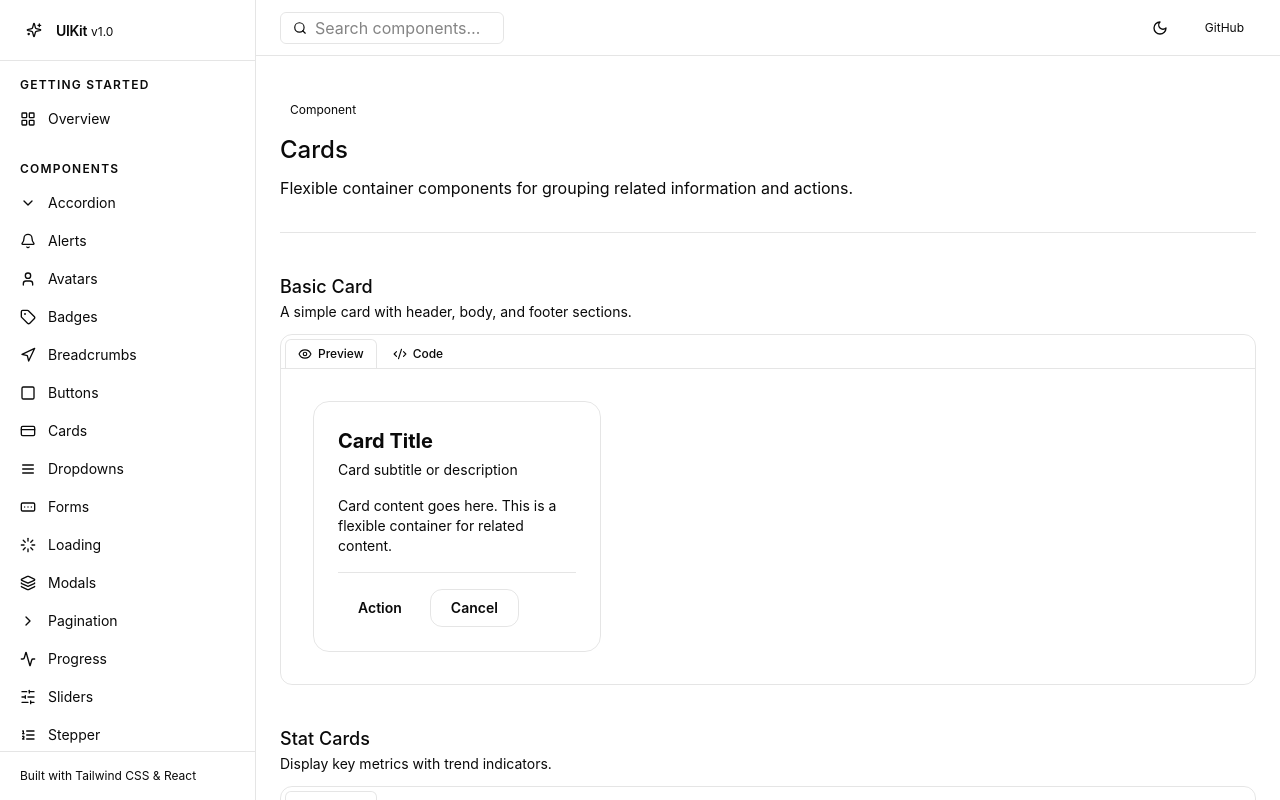
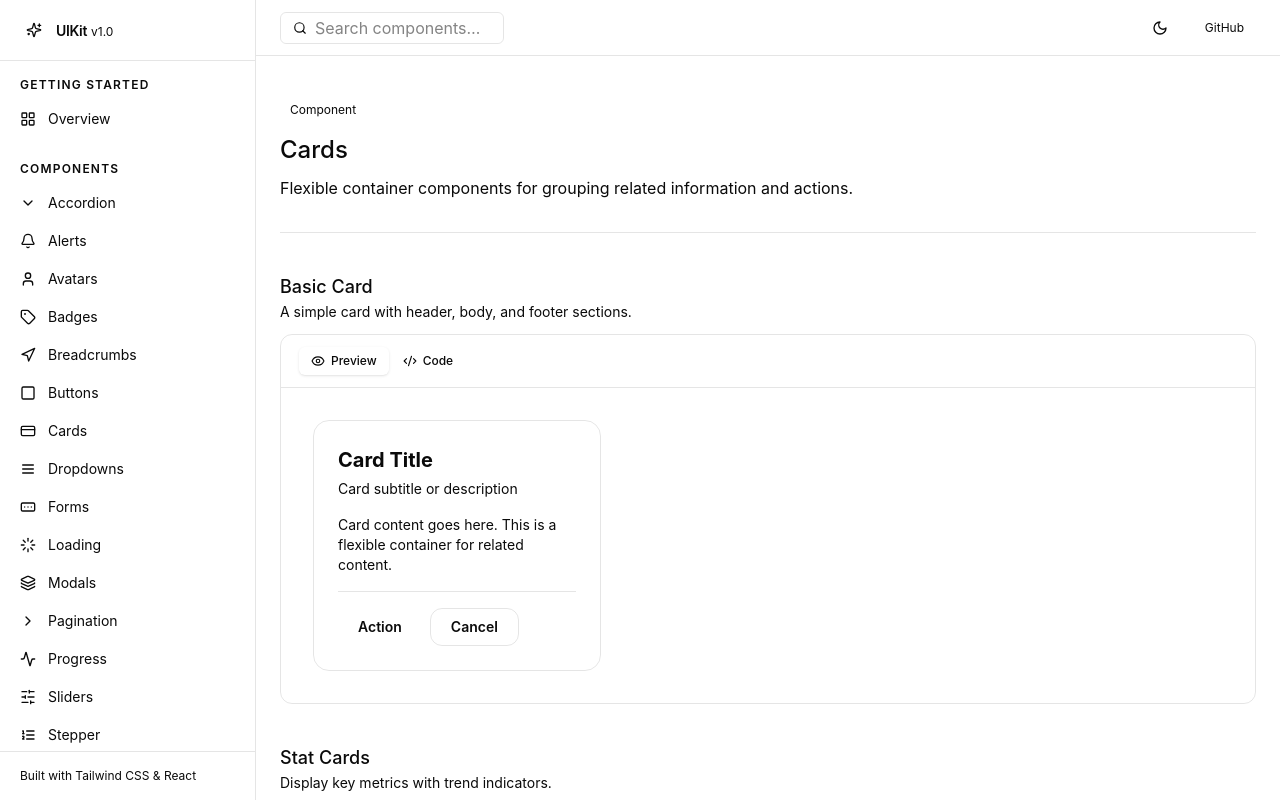
Before and after one commit to Keerat-27/Brickly, a React (Vite) app: page /cards in a window 1280 px wide. Built offline with nearby package versions, Linux system fonts and the light colour scheme.

Commit message:
Update files from Figma Make

```diff
--- a/src/app/components/ui/ComponentSection.tsx
+++ b/src/app/components/ui/ComponentSection.tsx
@@ -27,12 +27,13 @@ export function ComponentSection({
       </div>
       <div className="rounded-xl border border-border overflow-hidden">
         {/* Tab bar */}
-        <div className="flex items-center border-b border-border bg-muted/50 px-1 pt-1 gap-1">
+        <div className="flex items-center border-b border-border bg-muted/50 px-4 py-2.5 gap-1">
+          <div className="flex items-center bg-muted rounded-lg p-0.5 gap-0.5">
             <button
               onClick={() => setTab("preview")}
-            className={`flex items-center gap-1.5 px-3 py-1.5 text-xs rounded-t-md transition-colors ${
+              className={`flex items-center gap-1.5 px-3 py-1.5 text-xs rounded-md transition-all ${
                 tab === "preview"
-                ? "bg-background text-foreground border border-b-0 border-border"
+                  ? "bg-background text-foreground shadow-sm"
                   : "text-muted-foreground hover:text-foreground"
               }`}
             >
@@ -41,15 +42,16 @@ export function ComponentSection({
             </button>
             <button
               onClick={() => setTab("code")}
-            className={`flex items-center gap-1.5 px-3 py-1.5 text-xs rounded-t-md transition-colors ${
+              className={`flex items-center gap-1.5 px-3 py-1.5 text-xs rounded-md transition-all ${
                 tab === "code"
-                ? "bg-background text-foreground border border-b-0 border-border"
+                  ? "bg-background text-foreground shadow-sm"
                   : "text-muted-foreground hover:text-foreground"
               }`}
             >
               <Code2 className="w-3.5 h-3.5" />
               Code
             </button>
+          </div>
         </div>
 
         {/* Content */}
--- a/src/app/pages/AccordionPage.tsx
+++ b/src/app/pages/AccordionPage.tsx
@@ -72,7 +72,7 @@ function AccordionItem({
         />
       </button>
       {open && (
-        <div className="px-5 pb-4 pt-0 text-sm text-muted-foreground border-t border-border">
+        <div className="px-5 py-4 text-sm text-muted-foreground border-t border-border">
           {children}
         </div>
       )}
```
Lines whose indentation alone changed are shown as unchanged.
